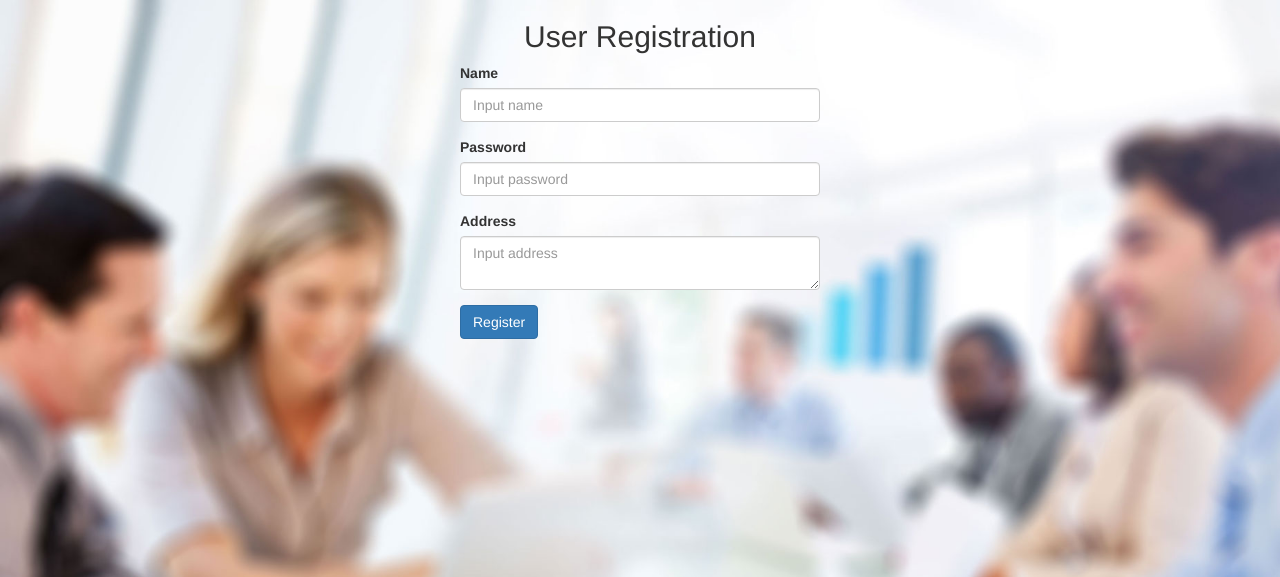
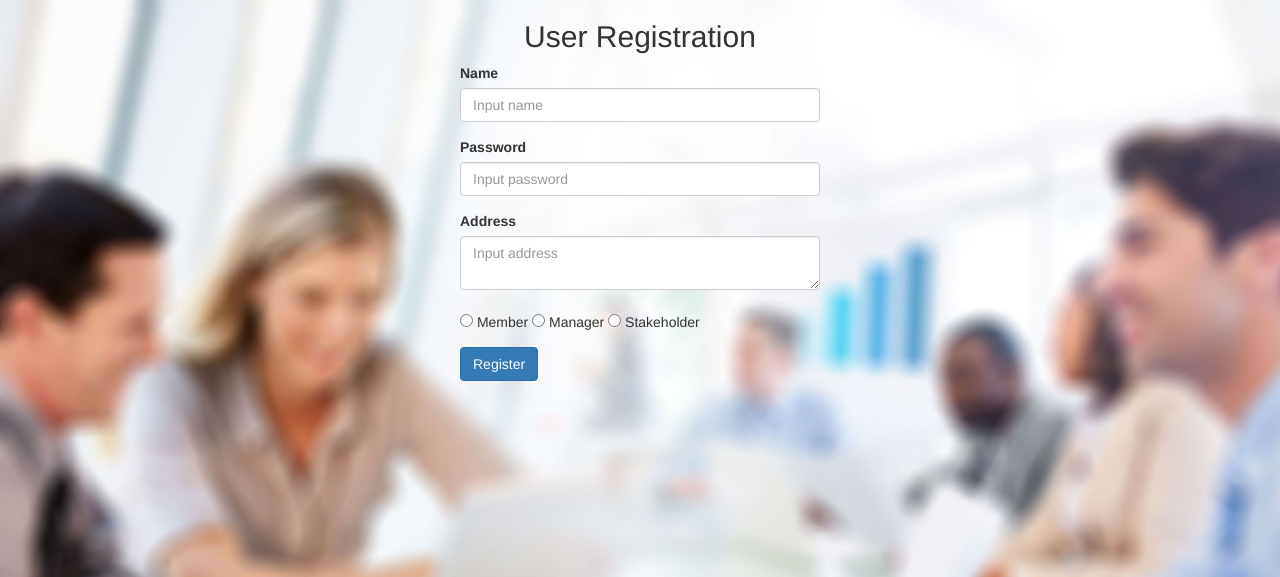
Before and after one commit to josuareynaldo/beta, a CodeIgniter app: page /beta/user/register in a window 1280 px wide. Shown: the top 577 px of the page. Run offline with CodeIgniter, Linux system fonts and the light colour scheme.

Commit message:
minor updt

```diff
--- a/application/views/register_user.php
+++ b/application/views/register_user.php
@@ -10,6 +10,7 @@
     <!-- Bootstrap -->
     <link href="<?php echo base_url() ?>css/bootstrap.min.css" rel="stylesheet">
     <link href="<?php echo base_url() ?>css/style.css" rel="stylesheet">
+    <link href="<?php echo base_url()?>css/tes.css" type="text/css" rel="stylesheet">
 
     <!-- HTML5 shim and Respond.js for IE8 support of HTML5 elements and media queries -->
     <!-- WARNING: Respond.js doesn't work if you view the page via file:// -->
@@ -47,6 +48,13 @@
               <label for="">Address</label>
               <textarea class="form-control"  name="address" placeholder="Input address" required="1" ></textarea>
             </div>
+
+              <div class="radio-btn">
+              <input type="radio" name="member"> Member
+              <input type="radio" name="mgr"> Manager
+              <input type="radio" name="stake"> Stakeholder
+          </div>
+
             <div class="form-group">
               <input type="submit" name="register" value="Register" class="btn btn-primary">
             </div>
--- a/css/tes.css
+++ b/css/tes.css
@@ -30,12 +30,12 @@
 	margin-top: 9px;
 }
 
-/*.radio-btn{
+.radio-btn{
 	margin-top: 10px;
-	margin-bottom: 20px;
+	margin-bottom: 10px;
 	padding-top: 5px;
 	padding-bottom: 5px;
-}*/
+}
 
 /*@media (min-width: 768px) {
     .omb_row-sm-offset-3 div:first-child[class*="col-"] {
```
Also changed, not shown: application/views/login.php (+0 -8 lines).
